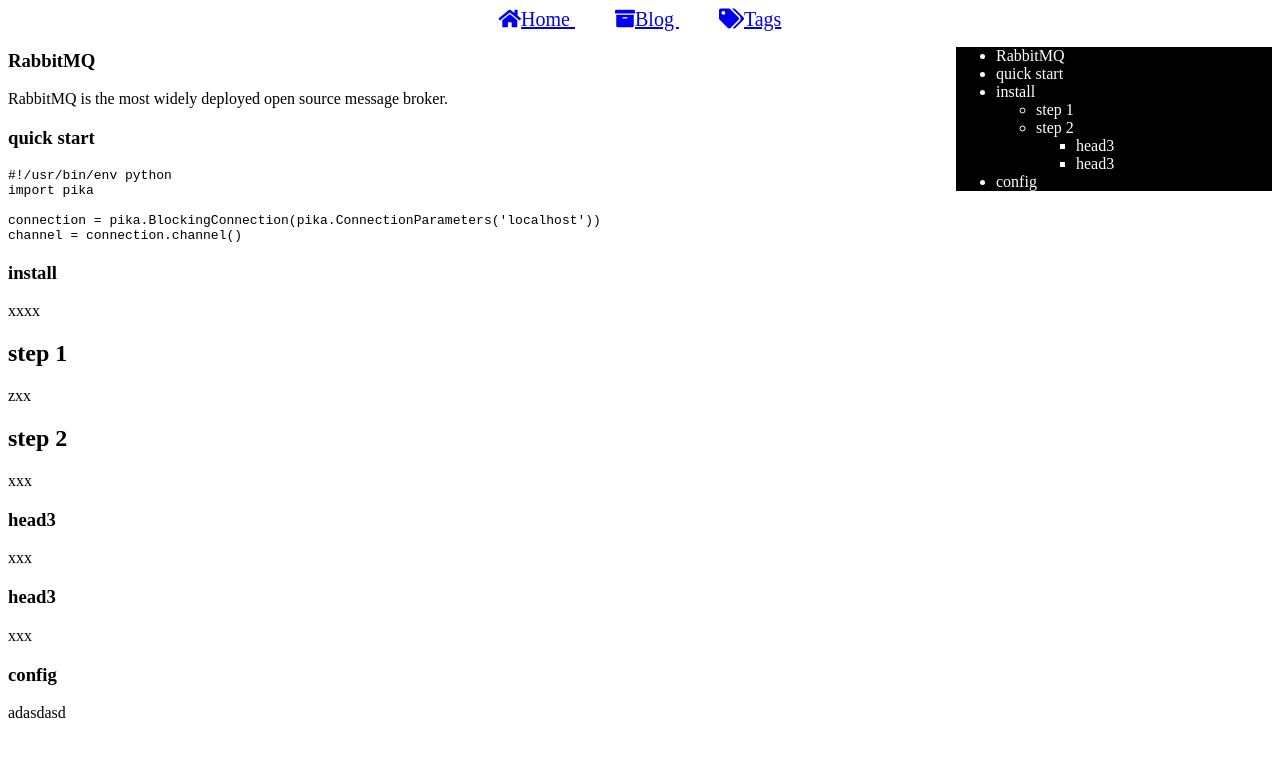
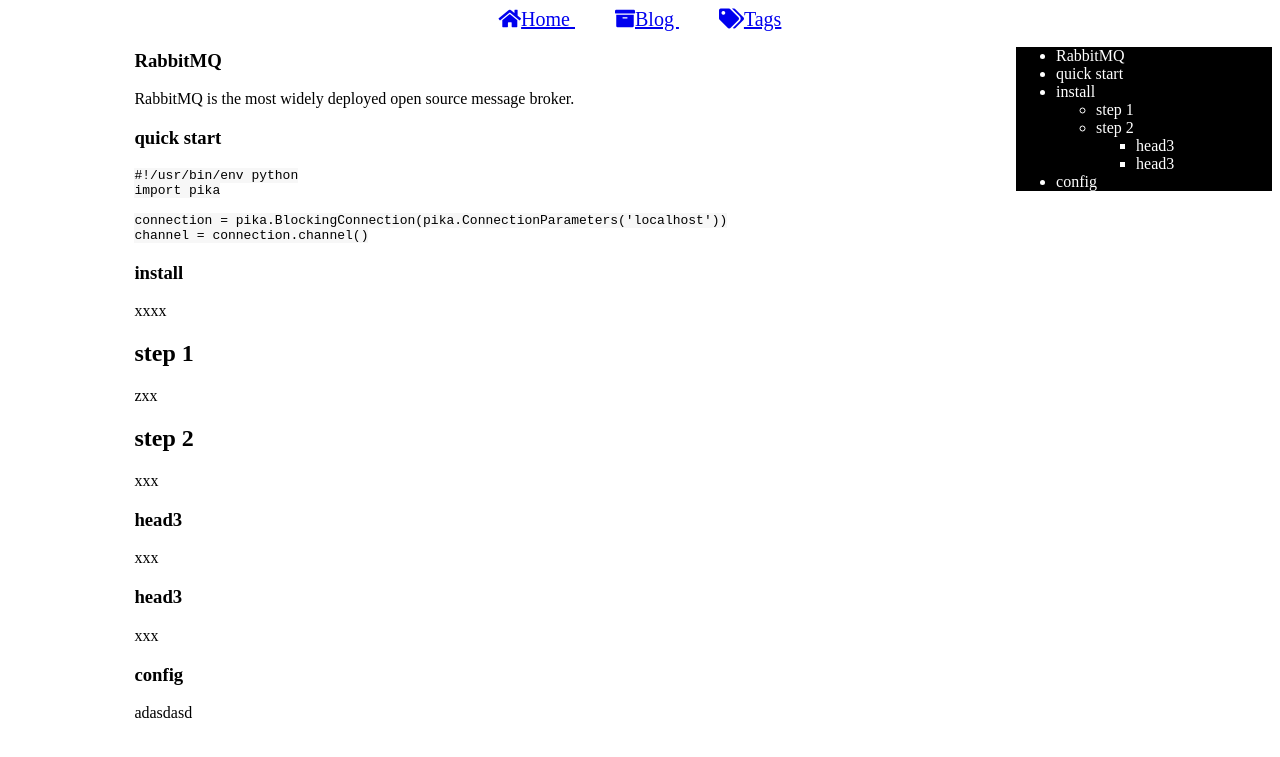
Before and after one commit to awesome-ruby-practice/blog-test, a Jekyll site: the page built from _posts/2019-05-22-rabbitmq.md, in a window 1280 px wide. Shown: the top 757 px of the page. Built offline with Jekyll 4.4.1, drawn with Linux system fonts in a browser that asks for light colours.

```diff
--- a/_layouts/post.html
+++ b/_layouts/post.html
@@ -12,7 +12,5 @@
             <!--        </ul>-->
         </nav>
     </aside>
-
-
 </section>
 <script rel="script" src="{{'/assets/js/post.js'}}"></script>
--- a/_sass/my-main.scss
+++ b/_sass/my-main.scss
@@ -5,12 +5,17 @@
 
 .page {
   display: flex;
+  margin-left: 10%;
 }
 
 .post-main {
   flex: 3;
   left: 0;
+  margin-right: 10%;
 
+}
+code{
+  background-color: #f7f7f7;
 }
 
 .toc-aside{
```
